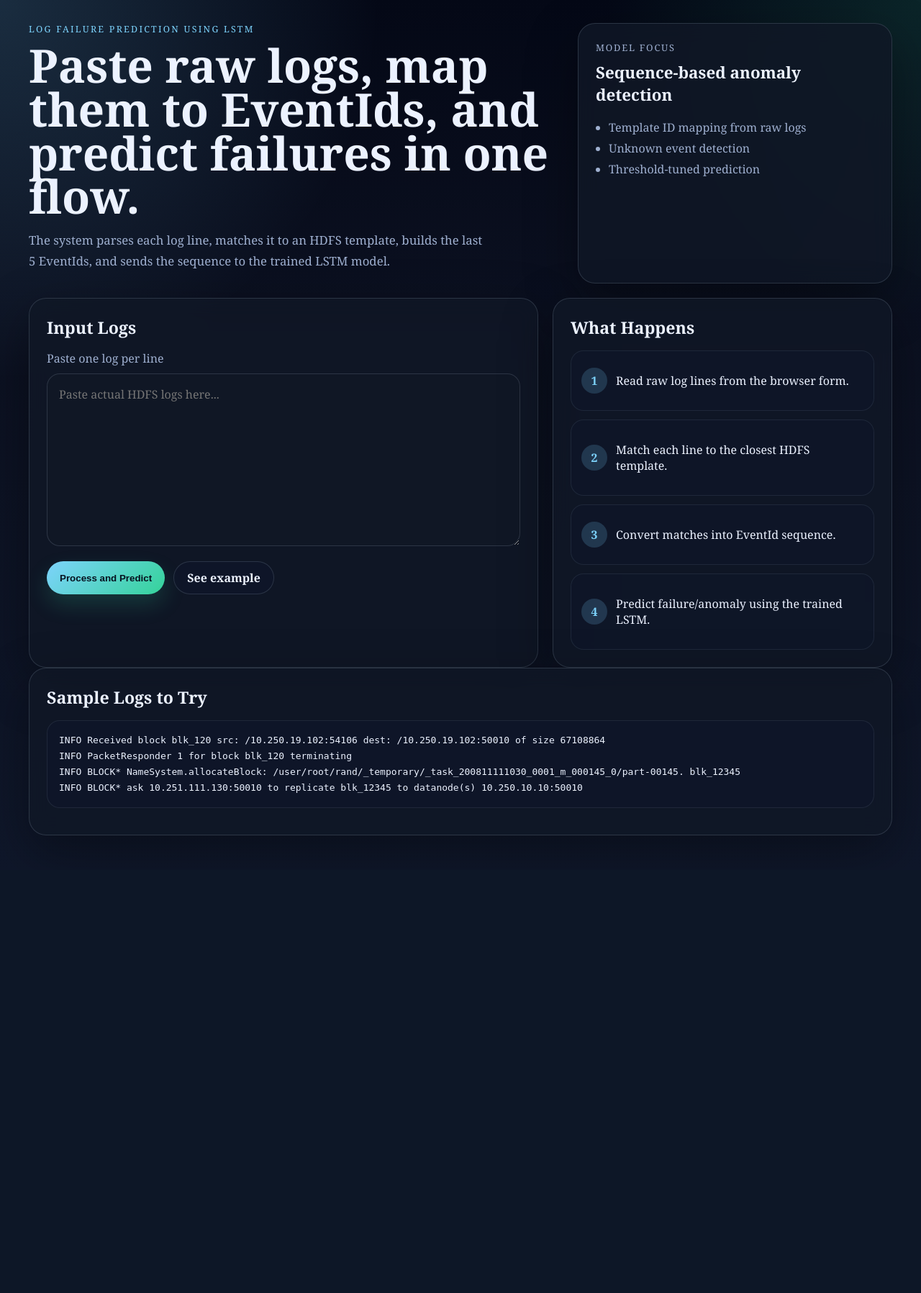
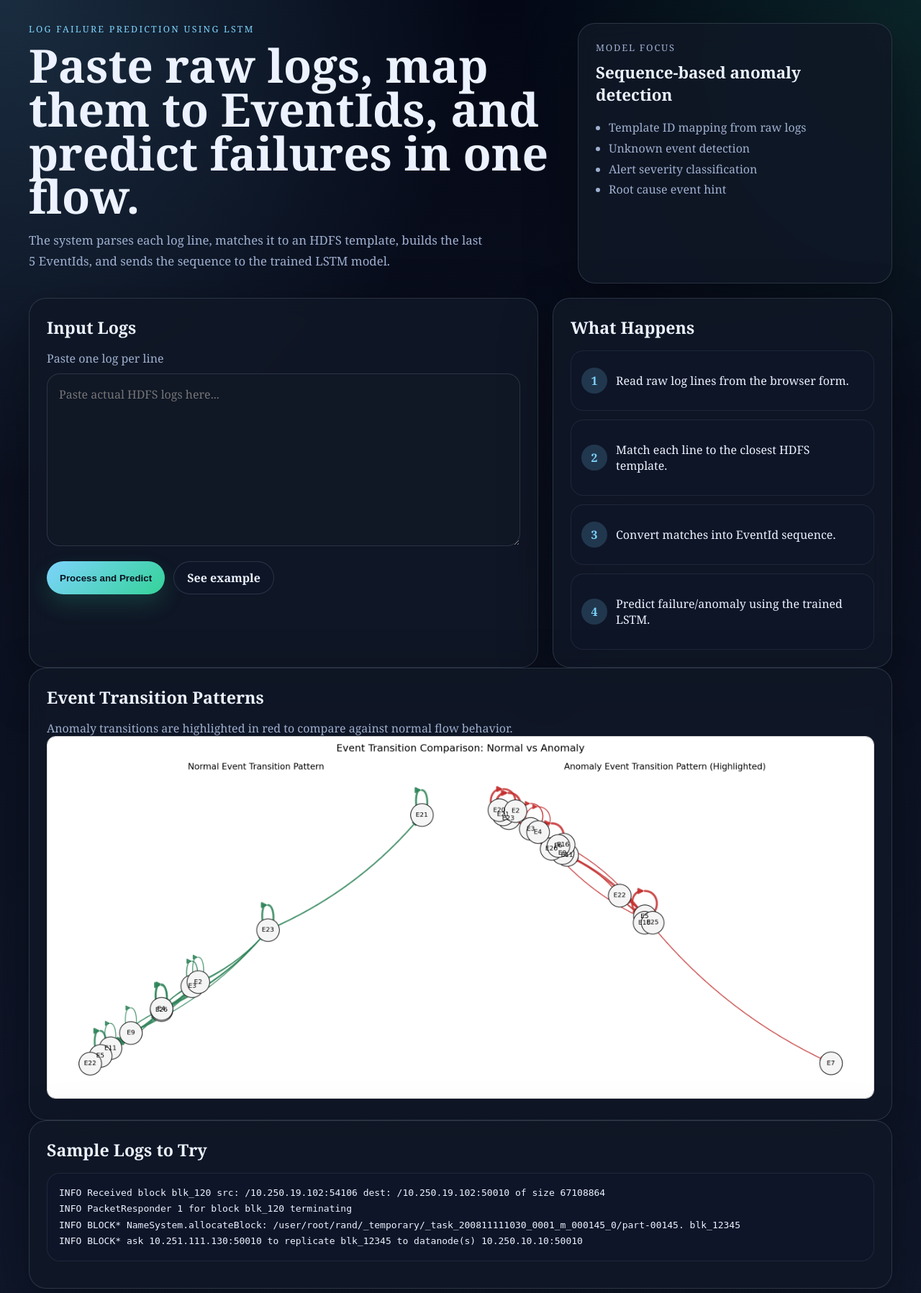
Before and after one commit to tejas9148/log-based-failure-prediction-using-LSTM, a Flask app: page / in a window 1280 px wide. Shown: the top 1797 px of the page at 72% size. Before the commit the page ends 1161 px from the top, so only its background shows below. Run offline with Flask 3, Linux system fonts and the light colour scheme.

Commit message:
new features

```diff
--- a/webapp/app.py
+++ b/webapp/app.py
@@ -14,10 +14,18 @@ if str(PROJECT_ROOT) not in sys.path:
     sys.path.insert(0, str(PROJECT_ROOT))
 
 from project.prediction.predictor import predict_failure
-from project.prediction.template_matcher import MatchResult, TemplateMatcher, parse_logs
+from project.prediction.template_matcher import (
+    MatchResult,
+    TemplateMatcher,
+    find_event_line_numbers,
+    parse_logs,
+)
+from project.evaluation.visualizations import plot_event_transition_comparison
 
 
 CONFIG_PATH = BASE_DIR / "config.json"
+DATASET_NPZ_PATH = PROJECT_ROOT / "dataset" / "HDFS.npz"
+TRANSITION_IMAGE_PATH = BASE_DIR / "webapp" / "static" / "event_transition_comparison.png"
 
 app = Flask(__name__, template_folder="templates", static_folder="static")
 matcher = TemplateMatcher()
@@ -30,9 +38,23 @@ def _load_sequence_length() -> int:
     return int(data["sequence_length"])
 
 
+def _ensure_transition_plot() -> str | None:
+    """Generate comparison graph once and return static URL path if available."""
+    try:
+        if not TRANSITION_IMAGE_PATH.exists():
+            plot_event_transition_comparison(
+                npz_path=DATASET_NPZ_PATH,
+                output_path=TRANSITION_IMAGE_PATH,
+            )
+        return "event_transition_comparison.png"
+    except Exception:
+        return None
+
+
 @app.route("/", methods=["GET", "POST"])
 def index():
     sequence_length = _load_sequence_length()
+    transition_plot = _ensure_transition_plot()
     raw_logs = ""
     mapping_rows = []
     prediction_data = None
@@ -75,6 +97,12 @@ def index():
                 sequence = event_ids[-sequence_length:]
                 try:
                     prediction_data = predict_failure(sequence)
+                    root_event = prediction_data.get("root_cause_event")
+                    if root_event:
+                        prediction_data["root_cause_line_numbers"] = find_event_line_numbers(
+                            mapping_rows=mapping_rows,
+                            event_id=str(root_event),
+                        )
                     success_message = "Prediction completed successfully."
                 except Exception as exc:
                     error_message = str(exc)
@@ -84,6 +112,7 @@ def index():
         raw_logs=raw_logs,
         mapping_rows=mapping_rows,
         prediction_data=prediction_data,
+        transition_plot=transition_plot,
         sequence_length=sequence_length,
         error_message=error_message,
         success_message=success_message,
--- a/webapp/templates/index.html
+++ b/webapp/templates/index.html
@@ -23,7 +23,8 @@
         <ul>
           <li>Template ID mapping from raw logs</li>
           <li>Unknown event detection</li>
-          <li>Threshold-tuned prediction</li>
+          <li>Alert severity classification</li>
+          <li>Root cause event hint</li>
         </ul>
       </div>
     </section>
@@ -67,8 +68,19 @@
         <div class="metrics">
           <div><span>Anomaly Probability</span><strong>{{ '%.4f'|format(prediction_data.anomaly_probability) }}</strong></div>
           <div><span>Decision Threshold</span><strong>{{ '%.4f'|format(prediction_data.decision_threshold) }}</strong></div>
+          <div><span>Alert Level</span><strong>{{ prediction_data.alert_level }}</strong></div>
           <div><span>Final Prediction</span><strong class="prediction {% if prediction_data.predicted_failure %}bad{% else %}good{% endif %}">{% if prediction_data.predicted_failure %}Failure / Anomaly{% else %}Normal / Success{% endif %}</strong></div>
         </div>
+        {% if prediction_data.root_cause_event %}
+        <div class="unknown-box">
+          <h3>Root Cause Event</h3>
+          <p><strong>{{ prediction_data.root_cause_event }}</strong></p>
+          <p>{{ prediction_data.root_cause_explanation }}</p>
+          {% if prediction_data.root_cause_line_numbers %}
+          <p>Matched input lines: {{ prediction_data.root_cause_line_numbers }}</p>
+          {% endif %}
+        </div>
+        {% endif %}
         {% if prediction_data.unknown_event_ids %}
         <div class="unknown-box">
           <h3>Unknown EventIds</h3>
@@ -82,6 +94,14 @@
         <div class="sequence">{{ prediction_data.input_sequence }}</div>
         <p class="hint">Only the last {{ sequence_length }} matched EventIds are used for prediction.</p>
       </article>
+    </section>
+    {% endif %}
+
+    {% if transition_plot %}
+    <section class="panel">
+      <h2>Event Transition Patterns</h2>
+      <p class="hint">Anomaly transitions are highlighted in red to compare against normal flow behavior.</p>
+      <img src="{{ url_for('static', filename=transition_plot) }}" alt="Normal vs anomaly event transition graph" style="width:100%; border-radius: 12px; border: 1px solid #d8d8d8;">
     </section>
     {% endif %}
 
```
Also changed, not shown: webapp/static/event_transition_comparison.png (added).
